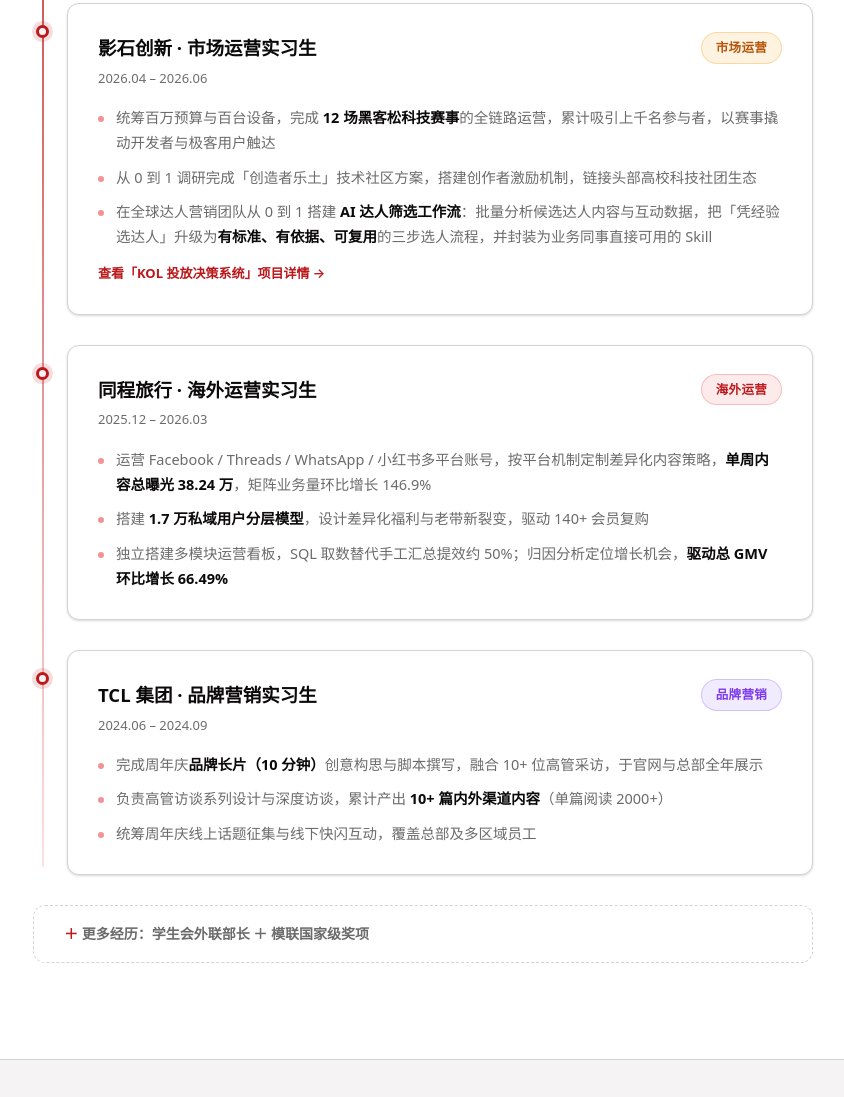
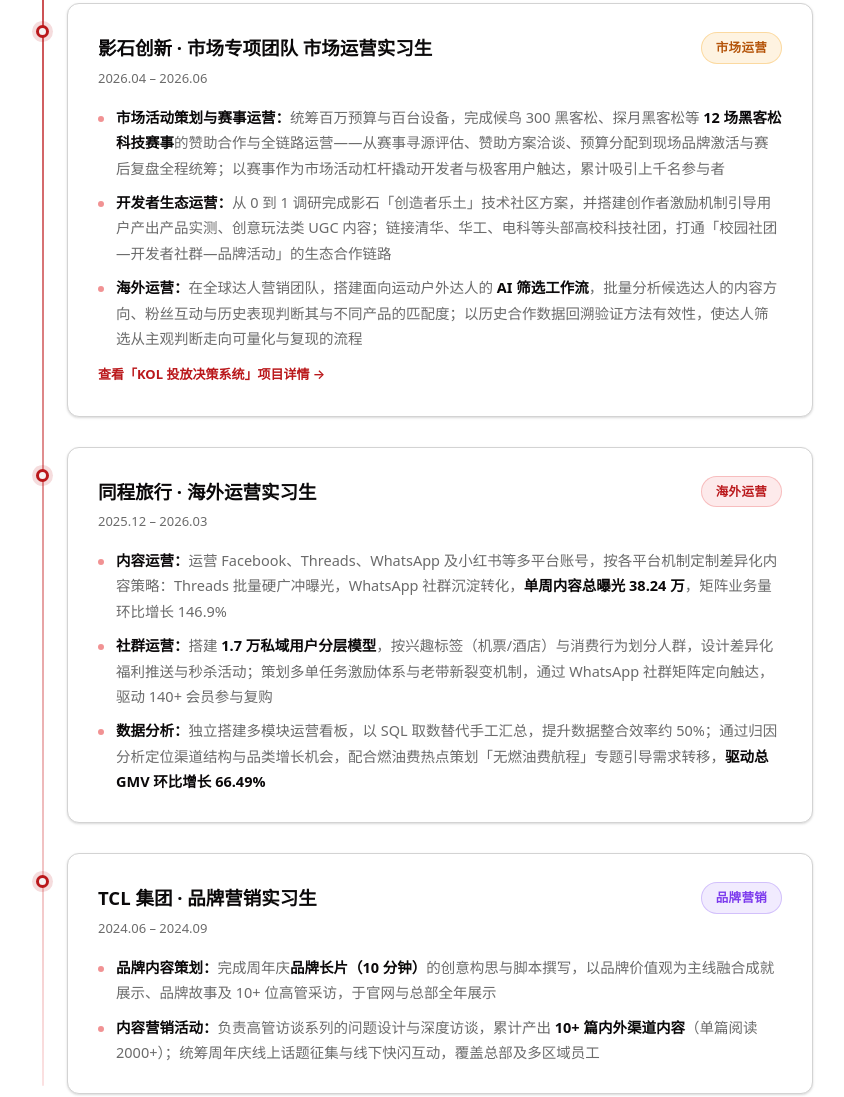
Before and after one commit to yhllynn2-create/yhllynn-portfolio, a plain HTML site: page index.html in a window 1280 px wide. Shown: the part 4520-5617 px from the top of the page, without its empty margins (217-1061 px from the left). Drawn offline with Linux system fonts and the light colour scheme.

Commit message:
Sync all internship descriptions with Word resume wording

```diff
--- a/index.html
+++ b/index.html
@@ -378,15 +378,15 @@
             <div class="timeline-card">
               <div class="timeline-head">
                 <div>
-                  <h3>影石创新 · 市场运营实习生</h3>
+                  <h3>影石创新 · 市场专项团队 市场运营实习生</h3>
                   <span class="timeline-meta">2026.04 – 2026.06</span>
                 </div>
                 <span class="badge badge-gold">市场运营</span>
               </div>
               <ul class="timeline-list">
-                <li>统筹百万预算与百台设备，完成 <b>12 场黑客松科技赛事</b>的全链路运营，累计吸引上千名参与者，以赛事撬动开发者与极客用户触达</li>
-                <li>从 0 到 1 调研完成「创造者乐土」技术社区方案，搭建创作者激励机制，链接头部高校科技社团生态</li>
-                <li>在全球达人营销团队从 0 到 1 搭建 <b>AI 达人筛选工作流</b>：批量分析候选达人内容与互动数据，把「凭经验选达人」升级为<b>有标准、有依据、可复用</b>的三步选人流程，并封装为业务同事直接可用的 Skill</li>
+                <li><b>市场活动策划与赛事运营：</b>统筹百万预算与百台设备，完成候鸟 300 黑客松、探月黑客松等 <b>12 场黑客松科技赛事</b>的赞助合作与全链路运营——从赛事寻源评估、赞助方案洽谈、预算分配到现场品牌激活与赛后复盘全程统筹；以赛事作为市场活动杠杆撬动开发者与极客用户触达，累计吸引上千名参与者</li>
+                <li><b>开发者生态运营：</b>从 0 到 1 调研完成影石「创造者乐土」技术社区方案，并搭建创作者激励机制引导用户产出产品实测、创意玩法类 UGC 内容；链接清华、华工、电科等头部高校科技社团，打通「校园社团—开发者社群—品牌活动」的生态合作链路</li>
+                <li><b>海外运营：</b>在全球达人营销团队，搭建面向运动户外达人的 <b>AI 筛选工作流</b>，批量分析候选达人的内容方向、粉丝互动与历史表现判断其与不同产品的匹配度；以历史合作数据回溯验证方法有效性，使达人筛选从主观判断走向可量化与复现的流程</li>
               </ul>
               <a href="project-insta360-kol.html" class="ai-card-link" style="margin-top: 12px; display: inline-block;">查看「KOL 投放决策系统」项目详情 →</a>
             </div>
@@ -403,9 +403,9 @@
                 <span class="badge badge-red">海外运营</span>
               </div>
               <ul class="timeline-list">
-                <li>运营 Facebook / Threads / WhatsApp / 小红书多平台账号，按平台机制定制差异化内容策略，<b>单周内容总曝光 38.24 万</b>，矩阵业务量环比增长 146.9%</li>
-                <li>搭建 <b>1.7 万私域用户分层模型</b>，设计差异化福利与老带新裂变，驱动 140+ 会员复购</li>
-                <li>独立搭建多模块运营看板，SQL 取数替代手工汇总提效约 50%；归因分析定位增长机会，<b>驱动总 GMV 环比增长 66.49%</b></li>
+                <li><b>内容运营：</b>运营 Facebook、Threads、WhatsApp 及小红书等多平台账号，按各平台机制定制差异化内容策略：Threads 批量硬广冲曝光，WhatsApp 社群沉淀转化，<b>单周内容总曝光 38.24 万</b>，矩阵业务量环比增长 146.9%</li>
+                <li><b>社群运营：</b>搭建 <b>1.7 万私域用户分层模型</b>，按兴趣标签（机票/酒店）与消费行为划分人群，设计差异化福利推送与秒杀活动；策划多单任务激励体系与老带新裂变机制，通过 WhatsApp 社群矩阵定向触达，驱动 140+ 会员参与复购</li>
+                <li><b>数据分析：</b>独立搭建多模块运营看板，以 SQL 取数替代手工汇总，提升数据整合效率约 50%；通过归因分析定位渠道结构与品类增长机会，配合燃油费热点策划「无燃油费航程」专题引导需求转移，<b>驱动总 GMV 环比增长 66.49%</b></li>
               </ul>
             </div>
           </div>
@@ -421,9 +421,8 @@
                 <span class="badge badge-violet">品牌营销</span>
               </div>
               <ul class="timeline-list">
-                <li>完成周年庆<b>品牌长片（10 分钟）</b>创意构思与脚本撰写，融合 10+ 位高管采访，于官网与总部全年展示</li>
-                <li>负责高管访谈系列设计与深度访谈，累计产出 <b>10+ 篇内外渠道内容</b>（单篇阅读 2000+）</li>
-                <li>统筹周年庆线上话题征集与线下快闪互动，覆盖总部及多区域员工</li>
+                <li><b>品牌内容策划：</b>完成周年庆<b>品牌长片（10 分钟）</b>的创意构思与脚本撰写，以品牌价值观为主线融合成就展示、品牌故事及 10+ 位高管采访，于官网与总部全年展示</li>
+                <li><b>内容营销活动：</b>负责高管访谈系列的问题设计与深度访谈，累计产出 <b>10+ 篇内外渠道内容</b>（单篇阅读 2000+）；统筹周年庆线上话题征集与线下快闪互动，覆盖总部及多区域员工</li>
               </ul>
             </div>
           </div>
```
